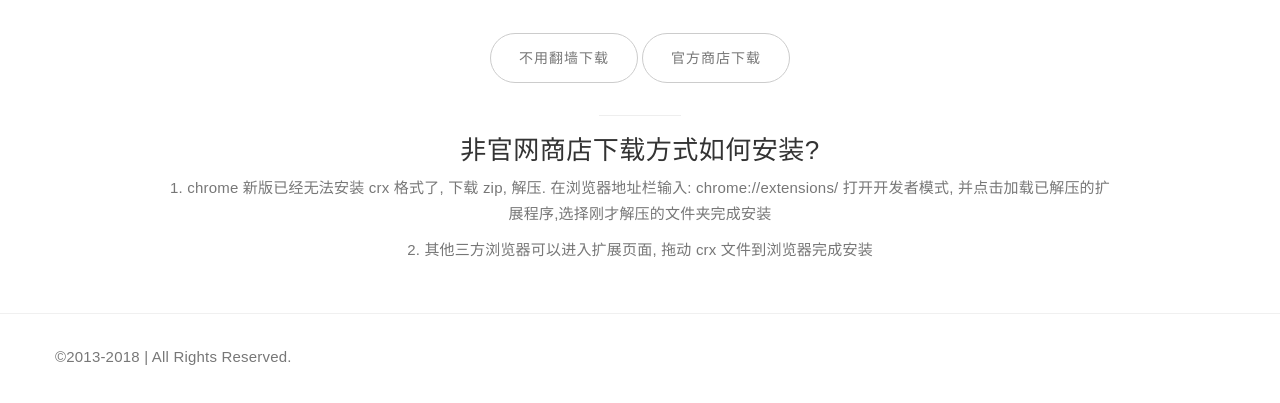
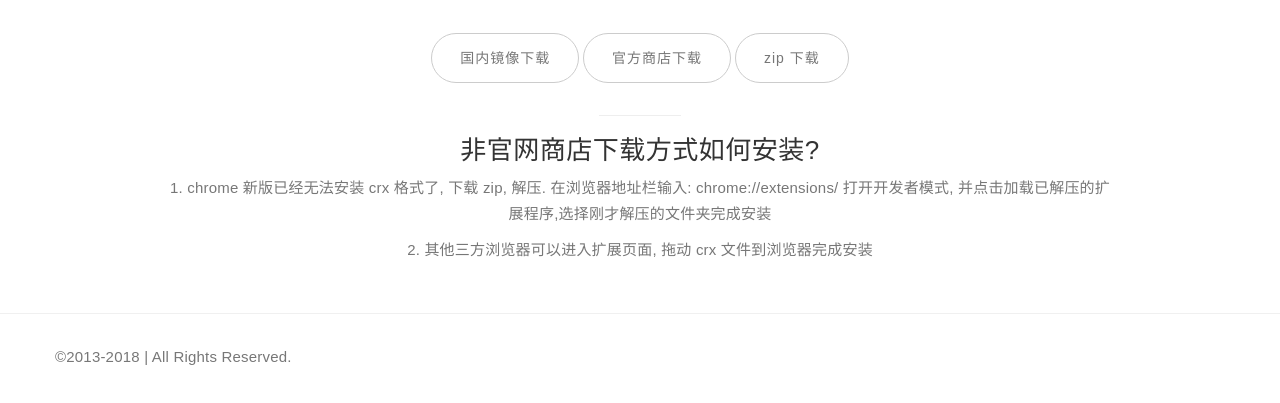
Before and after one commit to youmuyou/115-1, a plain HTML site: page themes/magnet/download.html in a window 1280 px wide. Shown: the part 223-626 px from the top of the page. Drawn offline with Linux system fonts and the light colour scheme.

Commit message:
[update]

```diff
--- a/themes/magnet/download.html
+++ b/themes/magnet/download.html
@@ -76,10 +76,12 @@
                         </div>
 
                         <div class="blog-post-des">
-                          <a target="_blank" href="https://173app.com/apps/jgcpgphpmecnbepkigkioamkdiallnai"
-                                class="btn btn-default">不用翻墙下载</a>
+                          <a target="_blank" href="https://www.chromefor.com/?s=115%E7%BD%91%E7%9B%98%E7%A6%BB%E7%BA%BF%E4%B8%8B%E8%BD%BD"
+                                class="btn btn-default">国内镜像下载</a>
                             <a target="_blank" href="https://chrome.google.com/webstore/detail/115%E7%BD%91%E7%9B%98%E7%A6%BB%E7%BA%BF%E4%B8%8B%E8%BD%BD/jgcpgphpmecnbepkigkioamkdiallnai"
                                 class="btn btn-default">官方商店下载</a>
+                            <a target="_blank" href="https://github.com/bluebabes/115/releases"
+                                class="btn btn-default">zip 下载</a>
 
                             <hr />
                             <h3>非官网商店下载方式如何安装?</h3>
```
Also changed, not shown: themes/magnet/index.html (+1 -1 lines).
